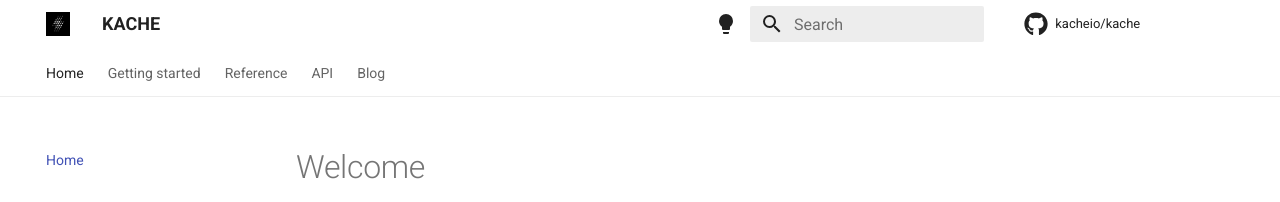
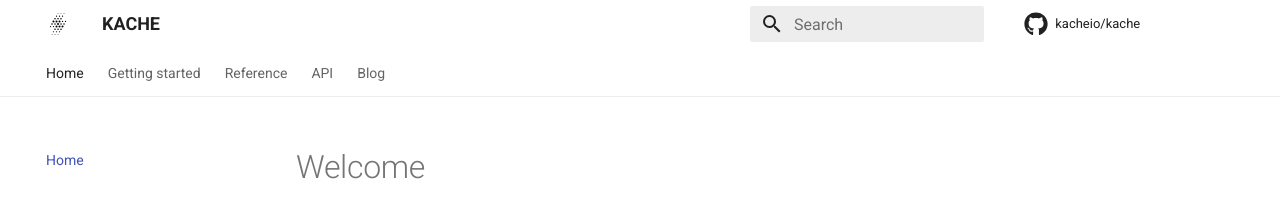
Before and after one commit to kacheio/docs, an MkDocs documentation site: the page built from docs/index.md, in a window 1280 px wide. Shown: the top 202 px of the page. Built offline with MkDocs 1.6.1 and Material for MkDocs 9.7.7, drawn with Linux system fonts in a browser that asks for light colours; comment, search, counter and statistics services are not loaded.

Commit message:
Udpate logo (#41)

```diff
--- a/mkdocs.yml
+++ b/mkdocs.yml
@@ -39,25 +39,14 @@ theme:
     - toc.follow
     # - toc.integrate
   palette:
-    - media: "(prefers-color-scheme: light)"
-      scheme: default
-      primary: white
-      accent: purple
-      toggle:
-        icon: material/lightbulb
-        name: Switch to dark mode
-    - media: "(prefers-color-scheme: dark)"
-      scheme: slate
-      primary: black
-      accent: purple
-      toggle:
-        icon: material/lightbulb-outline
-        name: Switch to light mode
+    scheme: white
+    primary: white
+    accent: purple
   font:
     text: Roboto
     code: Roboto Mono
   favicon: assets/favicon.png
-  logo: assets/logo.png
+  logo: assets/logo.svg
   icon:
     repo: fontawesome/brands/github
 
```
Also changed, not shown: docs/assets/favicon.png, docs/assets/logo.png, docs/assets/logo.svg (added).
